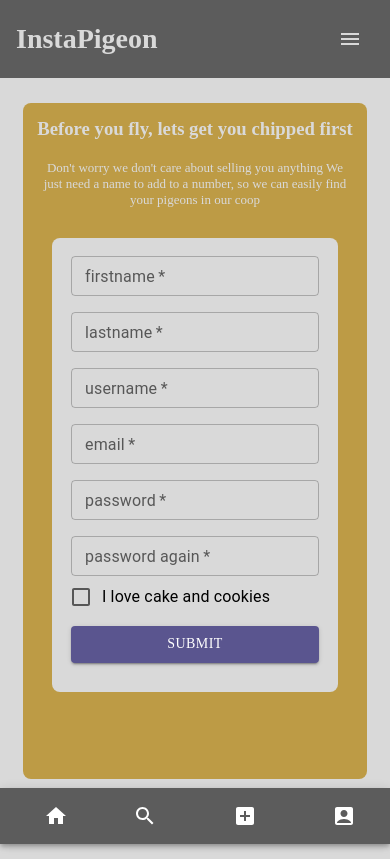
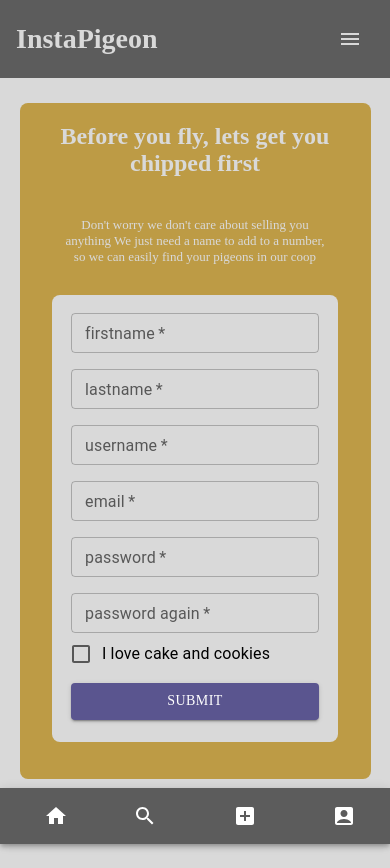
Before and after one commit to maxime-vds/InstaPigeon, a React (Vite) app in the folder Front/: page /Register in a window 390 px wide. Built offline with nearby package versions, Linux system fonts and the light colour scheme; a web font is replaced by a local one.

Commit message:
touch landing-desktop, register desktop ok, login à paufiner

```diff
--- a/Front/src/components/graphics/Pigeons.tsx
+++ b/Front/src/components/graphics/Pigeons.tsx
@@ -5,10 +5,6 @@ interface Ipigeon {
   height?: number
 }
 
-// export const pige = {
-//   width: 30000,
-//   height: 300
-// }
 
 
 
--- a/Front/src/pages/FotoGrid/Posts.tsx
+++ b/Front/src/pages/FotoGrid/Posts.tsx
@@ -14,6 +14,8 @@ const Posts = () => {
   const { data: card, isPending, error, postData } = useFetch(url)
   // sort cards here
   // then map them out
+
+
 
   return (
     <>
--- a/Front/src/pages/Landing.module.css
+++ b/Front/src/pages/Landing.module.css
@@ -3,19 +3,50 @@
     background-color: #7F96FF;
     overflow: hidden;
 }
-.paragraph {
+
+.box-landing {
+    /* display:flex; */
+    /* justify-content:center; */
+    /* flex-direction:column; */
+    margin-top: 20px;
+}
+
+.header-landing {
+    text-align: center;
+    margin-bottom: 40px;
+}
+
+.header-landing h2 {
+    color: #D9D9D9;
+    font-size: 60px;
+    text-align: center;
+    margin: 0px 8px;
+}
+
+.header-landing p {
+    font-size: 25px;
+    text-align: center;
+    margin: 30px 300px;
+    font-family: poppins;
+    color: #D9D9D9;
+}
+
+
+.illustration-wrap p {
     font-family: poppins;
     color: #D9D9D9;
     text-align: center;
-    margin: 10px 20px 20px;
+    margin: -40px 60px;
+}
+
+.purple-bg {
+    background-color: #5A558F;
+    height: 80vh;
+    margin-top: 20px;
 }
 
 .footer-right {
     text-align: left;
-}
-
-.purple-bg {
-    background-color: #5A558F;
 }
 
 ul {
@@ -30,13 +61,38 @@ li:first-child {
 }
 
 li {
-    color:#D9D9D9;
+    color: #D9D9D9;
     margin: 15px 0;
 }
 
-.h2 {
-    color: #D9D9D9;
-    font-size: 30px;
-    text-align: center;
-    margin: 0px 8px;
+.illustration-wrap {
+    display: flex;
+    flex-direction: row;
 }
+
+@media screen and (max-width: 1024px) {
+    .illustration-wrap {
+        display: flex;
+        flex-direction: column;
+    }
+
+    .header-landing {
+        margin-bottom: 30px;
+        text-align: center;
+    }
+
+    .header-landing h2 {
+        color: #D9D9D9;
+        font-size: 35px;
+        text-align: center;
+        margin: 0px 8px;
+    }
+
+    .header-landing p {
+        font-size: 15px;
+        text-align: center;
+        margin: 30px 20px;
+        font-family: poppins;
+        color: #D9D9D9;
+    }
+}
--- a/Front/src/pages/LoginForm/LoginPage.module.css
+++ b/Front/src/pages/LoginForm/LoginPage.module.css
@@ -91,7 +91,7 @@
 
         .box-background {
             position: relative;
-            width: 380px;
+            width: 88%;
             border-radius: 8px;
         }
 
@@ -103,7 +103,7 @@
             width: 80%;
         }
         .images-login img:last-child {
-            display: none
+            display: block
         }
         .images-login img:first-child {
             position: absolute;
--- a/Front/src/pages/Registerform/RegisterPage.module.css
+++ b/Front/src/pages/Registerform/RegisterPage.module.css
@@ -1 +1,73 @@
-/* put styles here */
+.register-page {
+    display: flex;
+    justify-content: center;
+    background-color: #D9D9D9;
+    height: 93.6vh;
+    overflow: hidden;
+}
+
+.register-page h2 {
+    text-align: center;
+    color: #D9D9D9;
+    margin: 40px 15px;
+}
+
+.register-page p {
+    text-align: center;
+    color: #D9D9D9;
+    font-size: 16px;
+    margin: 40px;
+    font-family: worksans;
+    margin-bottom: 30px;
+}
+
+.box-bg {
+    position: relative;
+    background-color: #BD9B45;
+    margin-top: 25px;
+    margin-bottom: 80px;
+    height: 80vh;
+    width: 500px;
+    border-radius: 8px;
+}
+
+.register-form {
+    display: flex;
+    justify-content: center;
+}
+
+.box-register {
+    position: relative;
+    background-color: #D9D9D9;
+    margin-top: 10px;
+    padding-top: 15px;
+    height: 27rem;
+    border-radius: 8px;
+}
+
+@media screen and (max-width: 500px) {
+    .box-bg {
+        position: relative;
+        background-color: #BD9B45;
+        margin-top: 25px;
+        margin-bottom: 80px;
+        height: 80vh;
+        width: 90%;
+        border-radius: 8px;
+    }
+
+    .register-page h2 {
+        text-align: center;
+        color: #D9D9D9;
+        margin: 20px 15px;
+    }
+
+    .register-page p {
+        text-align: center;
+        color: #D9D9D9;
+        font-size: 13px;
+        margin: 40px;
+        font-family: worksans;
+        margin-bottom: 20px;
+    }
+}
--- a/Front/src/pages/Registerform/RegisterPage.tsx
+++ b/Front/src/pages/Registerform/RegisterPage.tsx
@@ -1,20 +1,22 @@
-import { TextField, Typography } from "@mui/material"
-import { Box } from "@mui/material"
+import { TextField, Typography } from '@mui/material'
+import { Box } from '@mui/material'
 
-import { useState } from "react"
-import { useNavigate } from "react-router-dom"
-import { RegisterForm } from "./RegisterForm"
+import { useState } from 'react'
+import { useNavigate } from 'react-router-dom'
+import { RegisterForm } from './RegisterForm'
+
+import styles from './RegisterPage.module.css'
 
 function RegisterPage() {
    const navigate = useNavigate()
 
    //inputStates
-  const [firstname, setFirstname] = useState<string>("")
-  const [lastname, setLastname] = useState<string>("")
-  const [username, setUsername] = useState<string>("")
-  const [email, setEmail] = useState<string>("")
-  const [password, setPassword] = useState<string>("")
-  const [passwordAgain, setPasswordAgain] = useState<string>("")
+   const [firstname, setFirstname] = useState<string>('')
+   const [lastname, setLastname] = useState<string>('')
+   const [username, setUsername] = useState<string>('')
+   const [email, setEmail] = useState<string>('')
+   const [password, setPassword] = useState<string>('')
+   const [passwordAgain, setPasswordAgain] = useState<string>('')
 
    //errorStates
    const [firstnameErr, setFirstnameErr] = useState<boolean>(false)
@@ -26,19 +28,25 @@ function RegisterPage() {
 
    const fetchAccount = async () => {
       const settings = {
-      method: "POST",
-      headers: { "Content-Type": "application/json" },
-      body: JSON.stringify({ firstname, lastname, username, email, password }),
+         method: 'POST',
+         headers: { 'Content-Type': 'application/json' },
+         body: JSON.stringify({
+            firstname,
+            lastname,
+            username,
+            email,
+            password,
+         }),
       }
       try {
          const response = await fetch(
-        "https://apilogin.herokuapp.com/api/auth/signup",
+            'https://apilogin.herokuapp.com/api/auth/signup',
             settings
          )
       } catch (err) {
          console.log(err)
       }
-    navigate("/login")
+      navigate('/login')
    }
 
    const handleSubmit = (e: React.FormEvent<HTMLFormElement>) => {
@@ -52,36 +60,36 @@ function RegisterPage() {
 
       // form validation
 
-    if (firstname === "") {
+      if (firstname === '') {
          setFirstnameErr(true)
       }
-    if (lastname === "") {
+      if (lastname === '') {
          setLastnameErr(true)
       }
-    if (username === "") {
+      if (username === '') {
          setUsernameErr(true)
       }
-    if (password === "") {
+      if (password === '') {
          setPasswordErr(true)
       }
-    if (passwordAgain === "") {
+      if (passwordAgain === '') {
          setPasswordAgainErr(true)
       }
-    if (email === "") {
+      if (email === '') {
          setEmailErr(true)
       }
       if (firstname && lastname && email && password && passwordAgain) {
          if (password !== passwordAgain) {
-        setPassword("")
-        setPasswordAgain("")
+            setPassword('')
+            setPasswordAgain('')
             setPasswordErr(true)
 
-        console.log("something went wrong")
+            console.log('something went wrong')
          } else if (password === passwordAgain) {
-        console.log("trying to create user")
+            console.log('trying to create user')
             fetchAccount()
          } else {
-        console.log("nope")
+            console.log('nope')
          }
       }
    }
@@ -89,64 +97,17 @@ function RegisterPage() {
    // this logic seems crap too
 
    return (
-      <div
-        style={{
-          display: "flex",
-          justifyContent: "center",
-          backgroundColor: "#D9D9D9",
-          height: "100%",
-          overflow: "hidden"
-        }}
-      >
-        <Box
-          sx={{
-            position: "relative",
-            backgroundColor: "#BD9B45",
-            marginTop: "25px",
-            marginBottom: "80px",
-            height: "80vh",
-            width: "88vw",
-            borderRadius: "8px",
+      <div className={styles['register-page']}>
+         <Box className={styles['box-bg']}>
+            <h2>Before you fly, lets get you chipped first</h2>
+            <p>
+               Don't worry we don't care about selling you anything We just need
+               a name to add to a number, so we can easily find your pigeons in
+               our coop
+            </p>
 
-          }}
-        >
-          <h3
-            style={{ textAlign: "center", color: "#D9D9D9", marginTop: "15px" }}
-          >
-            Before you fly, lets get you chipped first
-          </h3>
-          <p
-            style={{
-              textAlign: "center",
-              color: "#D9D9D9",
-              fontSize: "13px",
-              margin: "20px",
-              fontFamily: "worksans",
-              marginBottom: "20px",
-            }}
-          >
-            Don't worry we don't care about selling you anything We just need a
-            name to add to a number, so we can easily find your pigeons in our
-            coop
-          </p>
-          <Typography
-            align="center"
-            variant="h6"
-            color="textSecondary"
-            gutterBottom
-          ></Typography>
-
-          <div style={{ display: "flex", justifyContent: "center" }}>
-            <Box
-              sx={{
-                position: "relative",
-                backgroundColor: "#D9D9D9",
-                marginTop: "10px",
-                paddingTop: "15px",
-                height: "52vh",
-                borderRadius: "8px",
-              }}
-            >
+            <div className={styles['register-form']}>
+               <Box className={styles['box-register']}>
                   <RegisterForm
                      setFirstname={setFirstname}
                      firstnameErr={firstnameErr}
```
Also changed, not shown: Front/src/pages/Landing.tsx (+63 -71 lines). Lines whose indentation alone changed are shown as unchanged.
